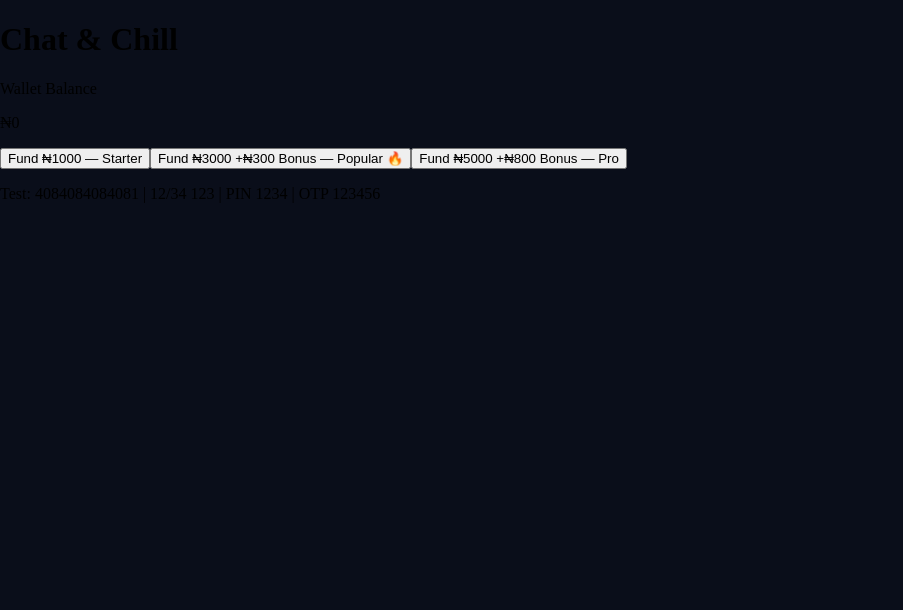
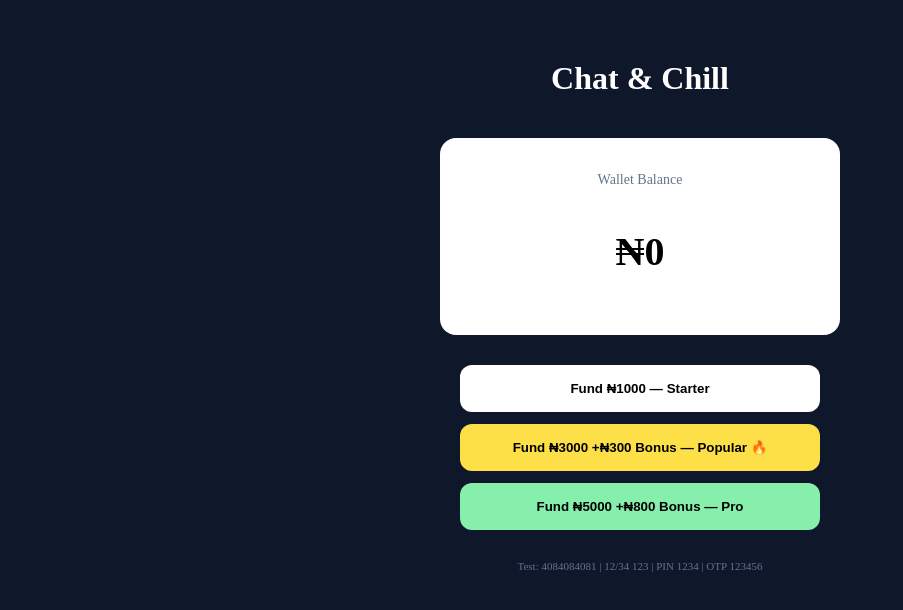
Before and after one commit to ChatandChill/Chat-and-Chill, a Next.js app: page / in a window 1280 px wide. Shown: the top 610 px of the page, without its empty margins (0-903 px from the left). Built offline with nearby package versions, Linux system fonts and the light colour scheme.

Commit message:
Refactor Home component and update Paystack integration

```diff
--- a/app/page.js
+++ b/app/page.js
@@ -4,27 +4,22 @@ import { useState, useEffect } from "react"
 export default function Home() {
   const [loading, setLoading] = useState(false)
   const [balance, setBalance] = useState(0)
-  const USER_ID = "test_user" // CHANGE THIS later to real user id from auth
+  const USER_ID = "test_user"
 
   useEffect(() => {
-    // Load Paystack
     if (!document.getElementById("paystack-script")) {
       const s = document.createElement("script")
       s.id = "paystack-script"
       s.src = "https://js.paystack.co/v1/inline.js"
-      s.onload = () => console.log("Paystack loaded")
       document.body.appendChild(s)
     }
-    // Load balance
-    fetch(`/api/wallet?user_id=${USER_ID}`)
-      .then(r => r.json())
-      .then(d => setBalance(d.balance || 0))
+    fetch(`/api/wallet?user_id=${USER_ID}`).then(r=>r.json()).then(d=>setBalance(d.balance||0))
   }, [])
 
   const handleFund = (amount) => {
     const pk = process.env.NEXT_PUBLIC_PAYSTACK_PUBLIC_KEY
-    if (!pk) return alert("Missing NEXT_PUBLIC_PAYSTACK_PUBLIC_KEY in Vercel")
-    if (typeof window.PaystackPop === "undefined") return alert("Paystack loading... wait")
+    if (!pk) return alert("Missing Paystack key")
+    if (typeof window.PaystackPop === "undefined") return alert("Wait 2 sec, Paystack loading")
 
     setLoading(true)
     const handler = window.PaystackPop.setup({
@@ -38,44 +33,40 @@ export default function Home() {
           method: "POST",
           headers: { "Content-Type": "application/json" },
           body: JSON.stringify({ reference: res.reference, amount, user_id: USER_ID })
-        })
-        .then(r => r.json())
-        .then(data => {
+        }).then(r=>r.json()).then(data=>{
           setLoading(false)
-          if (data.success) {
-            alert(`✅ ₦${amount} credited! Bonus ₦${data.bonus}. Balance: ₦${data.balance}`)
+          if(data.success){
+            alert(`✅ ₦${amount} credited! Balance: ₦${data.balance}`)
             setBalance(data.balance)
-          } else {
-            alert("❌ " + data.error)
-          }
-        })
-        .catch(e => { setLoading(false); alert(e.message) })
+          } else alert("❌ "+data.error)
+        }).catch(e=>{setLoading(false); alert(e.message)})
       },
-      onClose: function() { setLoading(false) }
+      onClose: function(){ setLoading(false) }
     })
     handler.openIframe()
   }
 
   return (
-    <main className="min-h-screen bg-[#0f172a] text-white flex flex-col items-center p-6">
-      <h1 className="text-3xl font-bold mt-10">Chat & Chill</h1>
-      <div className="bg-white text-black mt-6 p-6 rounded-2xl w-full max-w-sm text-center">
-        <p className="text-sm text-slate-500">Wallet Balance</p>
-        <p className="text-4xl font-black mt-1">₦{balance}</p>
+    <div style={{minHeight:"100vh", background:"#0f172a", color:"white", display:"flex", flexDirection:"column", alignItems:"center", padding:"20px"}}>
+      <h1 style={{fontSize:"32px", fontWeight:"bold", marginTop:"40px"}}>Chat & Chill</h1>
+
+      <div style={{background:"white", color:"black", marginTop:"20px", padding:"20px", borderRadius:"16px", width:"100%", maxWidth:"360px", textAlign:"center"}}>
+        <p style={{fontSize:"14px", color:"#64748b"}}>Wallet Balance</p>
+        <p style={{fontSize:"40px", fontWeight:"900"}}>₦{balance}</p>
       </div>
-      <div className="mt-8 w-full max-w-sm space-y-3">
-        {[
-          {a:1000,b:0,label:"Starter"},
-          {a:3000,b:300,label:"Popular 🔥"},
-          {a:5000,b:800,label:"Pro"},
-        ].map(p=>(
-          <button key={p.a} disabled={loading} onClick={()=>handleFund(p.a)}
-            className="w-full bg-white text-black p-4 rounded-xl font-bold disabled:opacity-50">
-            {loading ? "Processing..." : `Fund ₦${p.a} ${p.b?`+₦${p.b} Bonus`:''} — ${p.label}`}
-          </button>
-        ))}
+
+      <div style={{marginTop:"30px", width:"100%", maxWidth:"360px", display:"flex", flexDirection:"column", gap:"12px"}}>
+        <button disabled={loading} onClick={()=>handleFund(1000)} style={{width:"100%", padding:"16px", borderRadius:"12px", fontWeight:"bold", background:"white", color:"black", border:"none", cursor:"pointer"}}>
+          {loading ? "Processing..." : "Fund ₦1000 — Starter"}
+        </button>
+        <button disabled={loading} onClick={()=>handleFund(3000)} style={{width:"100%", padding:"16px", borderRadius:"12px", fontWeight:"bold", background:"#fde047", color:"black", border:"none", cursor:"pointer"}}>
+          {loading ? "Processing..." : "Fund ₦3000 +₦300 Bonus — Popular 🔥"}
+        </button>
+        <button disabled={loading} onClick={()=>handleFund(5000)} style={{width:"100%", padding:"16px", borderRadius:"12px", fontWeight:"bold", background:"#86efac", color:"black", border:"none", cursor:"pointer"}}>
+          {loading ? "Processing..." : "Fund ₦5000 +₦800 Bonus — Pro"}
+        </button>
       </div>
-      <p className="mt-8 text- text-slate-500">Test: 4084084084081 | 12/34 123 | PIN 1234 | OTP 123456</p>
-    </main>
+      <p style={{marginTop:"30px", fontSize:"11px", color:"#64748b"}}>Test: 4084084081 | 12/34 123 | PIN 1234 | OTP 123456</p>
+    </div>
   )
 }
```
